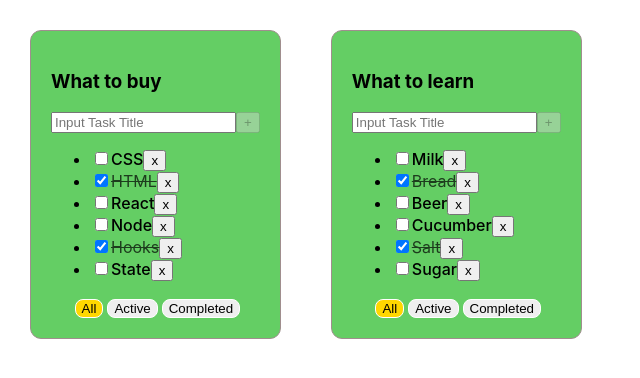
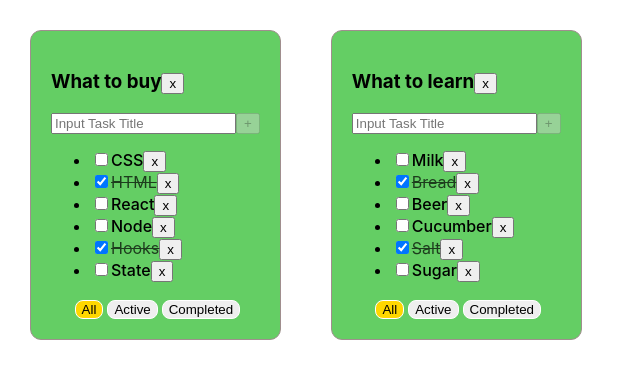
Before and after one commit to Indifferent98/-toDoListSoloMain, a React (Create React App) app: page / in a window 1280 px wide. Shown: the top 378 px of the page, without its empty margins (0-640 px from the left). Built offline with nearby package versions, Linux system fonts and the light colour scheme.

Commit message:
add button handler for delete toDoList

```diff
--- a/src/App.tsx
+++ b/src/App.tsx
@@ -116,6 +116,7 @@
     };
     return (
       <ToDoList
+        deleteToDoList={deleteToDoList}
         key={t.id}
         toDoListId={t.id}
         changeCeckboxStatus={changeCeckboxStatus}
--- a/src/components/ToDoList.tsx
+++ b/src/components/ToDoList.tsx
@@ -20,6 +20,7 @@
     toDoListId: string
   ) => void;
   filter: filterType;
+  deleteToDoList: (toDoListId: string) => void;
 };
 
 const ToDoList = (props: DoToListPropType): JSX.Element => {
@@ -78,6 +79,9 @@
   const onClickCompletedHandler = (): void => {
     props.changeFilter("completed", props.toDoListId);
   };
+  const deleteToDoListHandler = () => {
+    props.deleteToDoList(props.toDoListId);
+  };
 
   const minWarningLength: number = 10;
   const maxWarningLength: number = 18;
@@ -93,7 +97,10 @@
 
   return (
     <div className={styleForDoTolist}>
-      <h3>{props.title}</h3>
+      <h3>
+        {props.title}
+        <button onClick={deleteToDoListHandler}>x</button>{" "}
+      </h3>
       <div>
         <input
           className={error ? s.inputError : ""}
```
